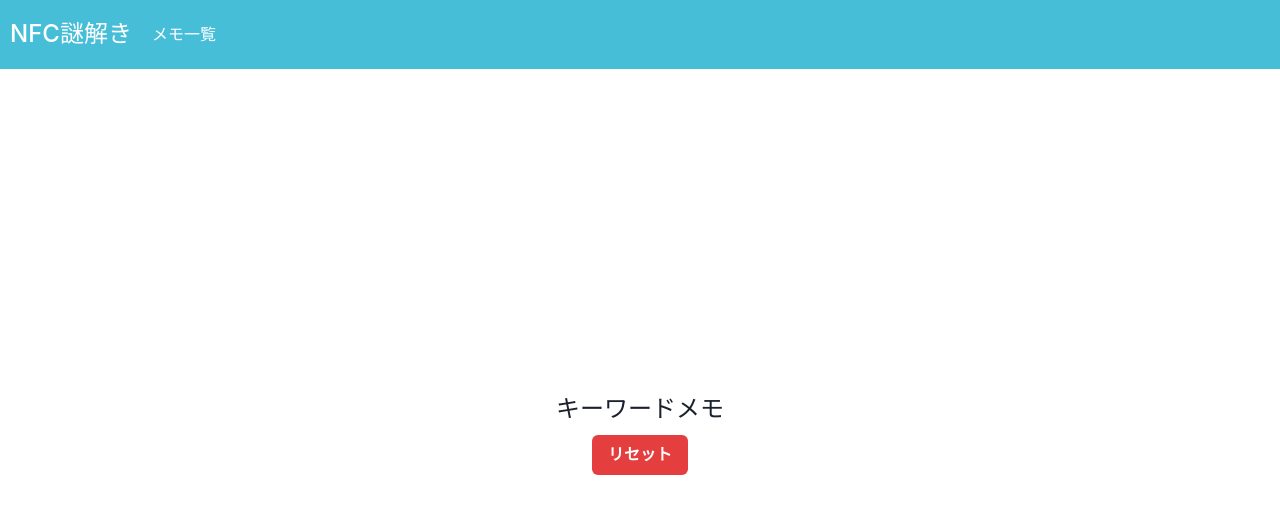
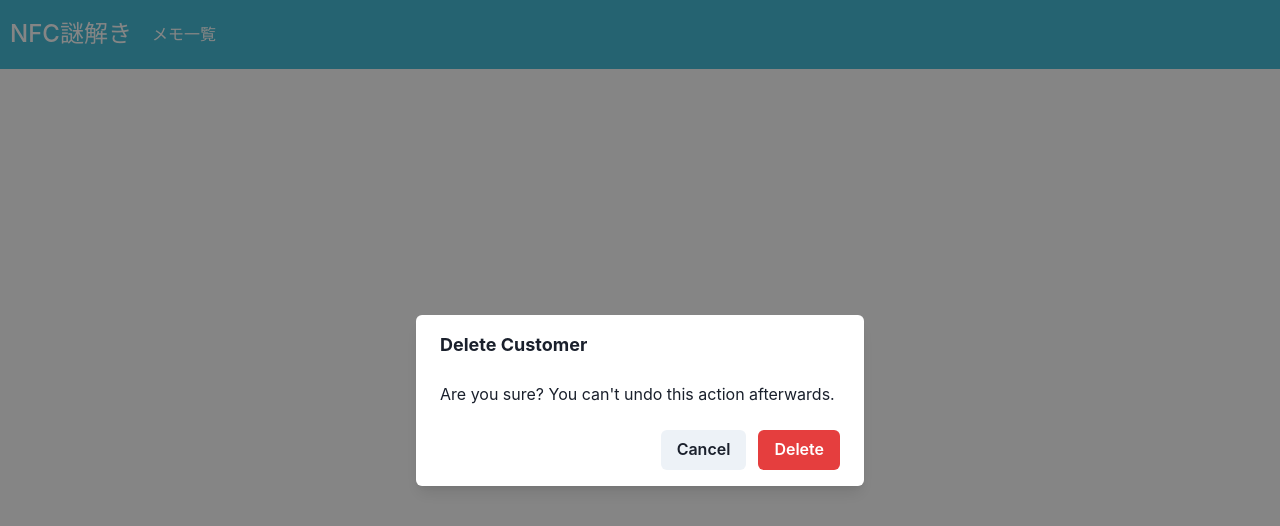
Before and after one commit to illionillion/school-festival-2023, a Next.js app: page /keyword/list in a window 1280 px wide. Both pictures are taken after a click on the button "リセット". Shown: the top 526 px of the page. Built offline with nearby package versions, Linux system fonts and the light colour scheme.

Commit message:
add: リセットボタン選択時の確認ダイアログの表示(内容は未編集)

```diff
--- /dev/null
+++ b/src/components/saveKeywordList/DeleteCheck.tsx
@@ -0,0 +1,52 @@
+import { Button, ModalOverlay, ModalContent, ModalHeader, ModalCloseButton, ModalBody, ModalFooter, Modal, AlertDialog, AlertDialogBody, AlertDialogCloseButton, AlertDialogContent, AlertDialogFooter, AlertDialogHeader, AlertDialogOverlay, useDisclosure} from '@chakra-ui/react';
+import { useRef, type FC } from 'react';
+
+interface DeleteModalProps {
+    // deleteFlag: boolean
+    // onMordalClose: () => void
+}
+
+export const DeleteCheckModal: FC<DeleteModalProps> = ({  }) => {
+    const { isOpen, onOpen, onClose } = useDisclosure()
+  // before
+  // const cancelRef = React.useRef()
+  // after
+  const cancelRef = useRef<HTMLButtonElement>(null); // HTMLButtonElementを渡す
+
+  return (
+    <>
+      <Button colorScheme='red' onClick={onOpen}>
+        リセット
+      </Button>
+
+      <AlertDialog
+        isOpen={isOpen}
+        leastDestructiveRef={cancelRef}
+        onClose={onClose}
+        isCentered
+      >
+        <AlertDialogOverlay>
+          <AlertDialogContent>
+            <AlertDialogHeader fontSize='lg' fontWeight='bold'>
+              Delete Customer
+            </AlertDialogHeader>
+
+            <AlertDialogBody>
+              Are you sure? You can't undo this action afterwards.
+            </AlertDialogBody>
+
+            <AlertDialogFooter>
+              <Button ref={cancelRef} onClick={onClose}>
+                Cancel
+              </Button>
+              <Button colorScheme='red' onClick={onClose} ml={3}>
+                Delete
+              </Button>
+            </AlertDialogFooter>
+          </AlertDialogContent>
+        </AlertDialogOverlay>
+      </AlertDialog>
+    </>
+  )
+
+};
--- a/src/components/saveKeywordList/index.tsx
+++ b/src/components/saveKeywordList/index.tsx
@@ -2,13 +2,14 @@ import { deleteKeyword, loadKeyword } from '@/lib/memoKeywords';
 import { Box, Button, ListItem, Text, UnorderedList, VStack } from '@chakra-ui/react';
 import type { FC } from 'react';
 import { useEffect, useState } from 'react';
+import { DeleteCheckModal } from './DeleteCheck';
 
 type wordList = {
     route: string,
     keywords: string[]
 }
 
-export const SaveKeywordList:FC = () => {
+export const SaveKeywordList:FC = (saveKeywordProps) => {
   const [words, setWords] = useState<wordList[]>([]);
   const resetKeywords = () => {
     Array.from('ABCDE').forEach(item => {
@@ -36,6 +37,7 @@ export const SaveKeywordList:FC = () => {
         </UnorderedList>
       </Box>
     ))}
-    <Button colorScheme="red" onClick={resetKeywords}>リセット</Button>
+    {/* <Button colorScheme="red" onClick={resetKeywords}>リセット</Button> */}
+    <DeleteCheckModal/>
   </VStack>;
 };
```
